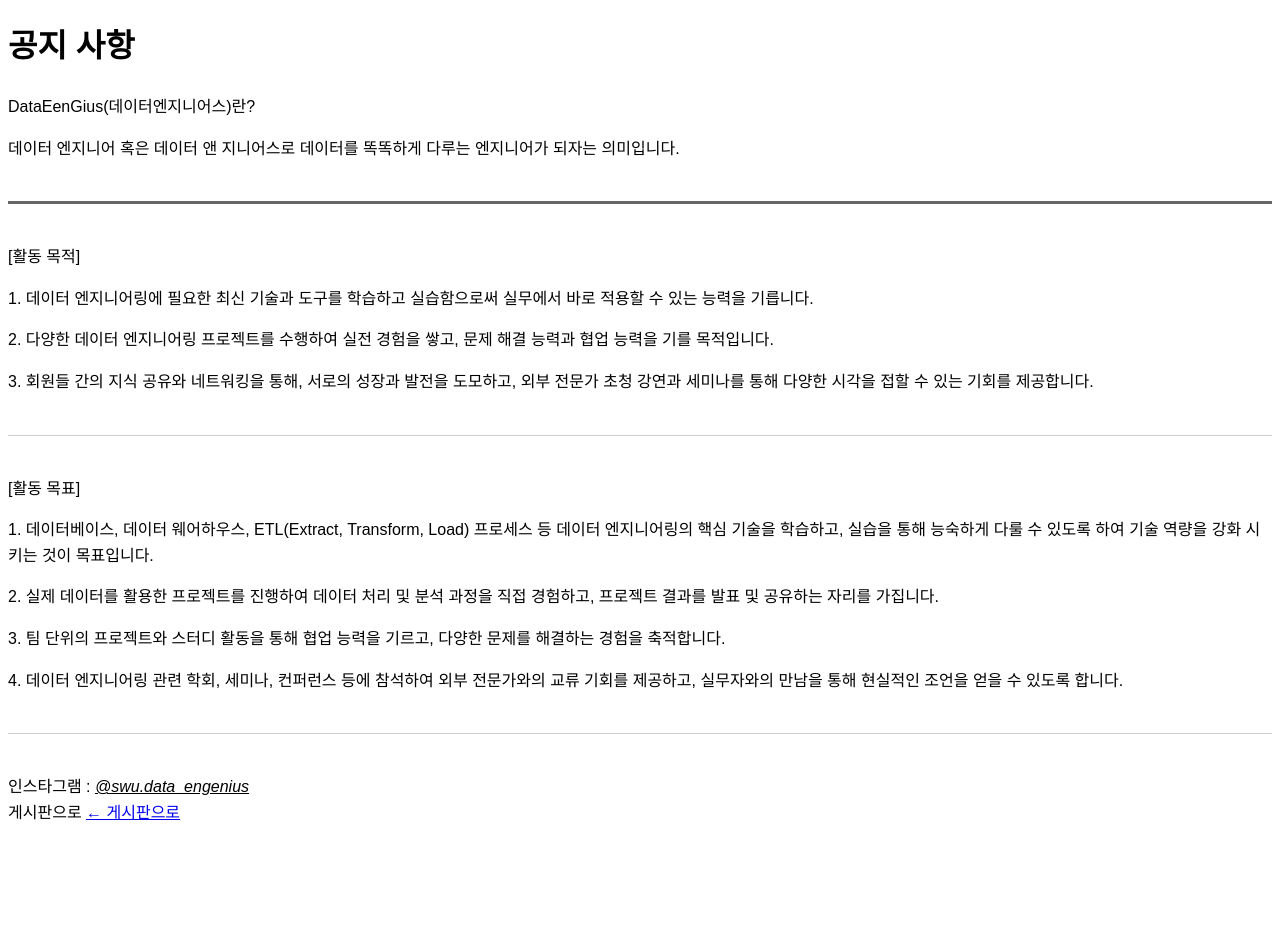
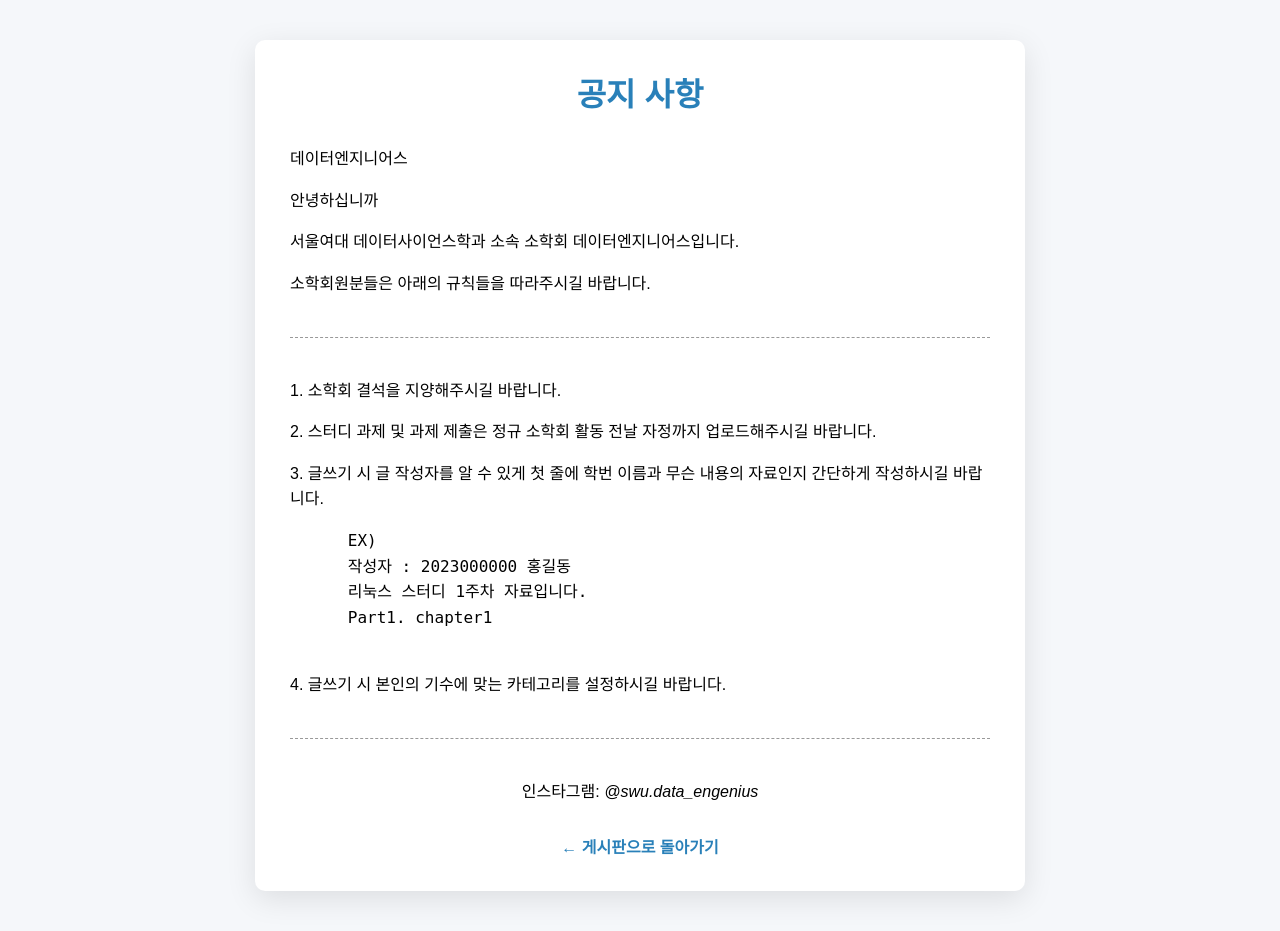
Before and after one commit to seoyeon59/de_homepage, a Flask app: page /notice in a window 1280 px wide. Before the commit the page ends 820 px from the top, so only its background shows below. Run offline with Flask 3, Linux system fonts and the light colour scheme.

Commit message:
commit and push

```diff
--- /dev/null
+++ b/static/notice.css
@@ -0,0 +1,46 @@
+body {
+  font-family: 'Nanum Gothic', sans-serif;
+  background: #f5f7fa;
+  margin: 0;
+  padding: 40px 15px;
+  display: flex;
+  justify-content: center;
+}
+
+.write-container {
+  background: white;
+  max-width: 700px;
+  width: 100%;
+  border-radius: 10px;
+  padding: 30px 35px;
+  box-shadow: 0 8px 30px rgba(0,0,0,0.1);
+}
+
+h1 {
+  margin-top: 0;
+  font-weight: 700;
+  font-size: 2rem;
+  color: #2980b9;
+  margin-bottom: 25px;
+  text-align: center;
+}
+
+a.no-link-style {
+  text-decoration: none;
+  color: inherit;
+}
+
+p.center-text {
+  text-align: center;
+  width: 100%;
+}
+
+a.back-link {
+  display: inline-block;
+  margin-top: 15px;
+  color: #2980b9;
+  font-weight: 600;
+  text-decoration: none;
+  text-align: center;
+  width: 100%;
+}
--- a/templates/notice.html
+++ b/templates/notice.html
@@ -4,44 +4,48 @@
 <html lang="ko">
 <head>
     <title>공지 사항</title>
+    <link rel="stylesheet" href="{{ url_for('static', filename='notice.css') }}">
     <link rel="stylesheet" href="/static/divider.css">
     <link rel="stylesheet" href="/static/fonts.css">
 </head>
+
 <body>
-<h1>공지 사항</h1>
+  <div class="write-container">
+    <h1>공지 사항</h1>
 
-    <!--데이터엔지니어스란 무엇인가?-->
-    <p>DataEenGius(데이터엔지니어스)란?</p>
+    <!-- 소학회 소개 -->
+    <p>데이터엔지니어스</p>
+    <p>안녕하십니까</p>
+    <p>서울여대 데이터사이언스학과 소속 소학회 데이터엔지니어스입니다.</p>
+    <p>소학회원분들은 아래의 규칙들을 따라주시길 바랍니다.</p>
 
-    <p>데이터 엔지니어 혹은 데이터 앤 지니어스로 데이터를 똑똑하게 다루는 엔지니어가 되자는 의미입니다.</p>
+      <div class="divider divider-dashed"></div>
 
-    <div class="divider divider-thick"></div>
+    <!-- 규칙 목록 -->
+    <p>1. 소학회 결석을 지양해주시길 바랍니다.</p>
+    <p>2. 스터디 과제 및 과제 제출은 정규 소학회 활동 전날 자정까지 업로드해주시길 바랍니다.</p>
+    <p>3. 글쓰기 시 글 작성자를 알 수 있게 첫 줄에 학번 이름과 무슨 내용의 자료인지 간단하게 작성하시길 바랍니다.</p>
+    <pre>
+      EX)
+      작성자 : 2023000000 홍길동
+      리눅스 스터디 1주차 자료입니다.
+      Part1. chapter1
+    </pre>
+    <p>4. 글쓰기 시 본인의 기수에 맞는 카테고리를 설정하시길 바랍니다.</p>
 
+      <div class="divider divider-dashed"></div>
 
-    <!--데이터엔지니어스의 활동 목적-->
-    <p>[활동 목적]</p>
-    <p>1. 데이터 엔지니어링에 필요한 최신 기술과 도구를 학습하고 실습함으로써 실무에서 바로 적용할 수 있는 능력을 기릅니다.</p>
-    <p>2. 다양한 데이터 엔지니어링 프로젝트를 수행하여 실전 경험을 쌓고, 문제 해결 능력과 협업 능력을 기를 목적입니다.</p>
-    <p>3. 회원들 간의 지식 공유와 네트워킹을 통해, 서로의 성장과 발전을 도모하고, 외부 전문가 초청 강연과 세미나를 통해 다양한 시각을 접할 수 있는 기회를 제공합니다.</p>
+    <!-- 인스타 링크 -->
+    <p class="center-text">
+      인스타그램:
+      <a class="font-italic-underline no-link-style" href="https://www.instagram.com/swu.data_engenius/" target="_blank">
+        @swu.data_engenius
+      </a>
+    </p>
 
-    <div class="divider"></div>
+    <!-- 게시판 링크: 가운데 정렬 -->
+    <a class="back-link" href="/board">← 게시판으로 돌아가기</a>
 
-    <!--데이터엔지니어스 활동 목표-->
-    <p>[활동 목표]</p>
-    <p>1. 데이터베이스, 데이터 웨어하우스, ETL(Extract, Transform, Load) 프로세스 등 데이터 엔지니어링의 핵심 기술을 학습하고, 실습을 통해 능숙하게 다룰 수 있도록 하여 기술 역량을 강화 시키는 것이 목표입니다.</p>
-    <p>2. 실제 데이터를 활용한 프로젝트를 진행하여 데이터 처리 및 분석 과정을 직접 경험하고, 프로젝트 결과를 발표 및 공유하는 자리를 가집니다.</p>
-    <p>3. 팀 단위의 프로젝트와 스터디 활동을 통해 협업 능력을 기르고, 다양한 문제를 해결하는 경험을 축적합니다.</p>
-    <p>4. 데이터 엔지니어링 관련 학회, 세미나, 컨퍼런스 등에 참석하여 외부 전문가와의 교류 기회를 제공하고, 실무자와의 만남을 통해 현실적인 조언을 얻을 수 있도록 합니다.</p>
-
-    <div class="divider"></div>
-
-    <!--소학회 인스타그램 정보-->
-    인스타그램 :
-    <a class="font-italic-underline">@swu.data_engenius</a>
-    <br>
-
-    게시판으로
-
-    <a href="/board">← 게시판으로</a>
+  </div>
 </body>
 </html>
```
